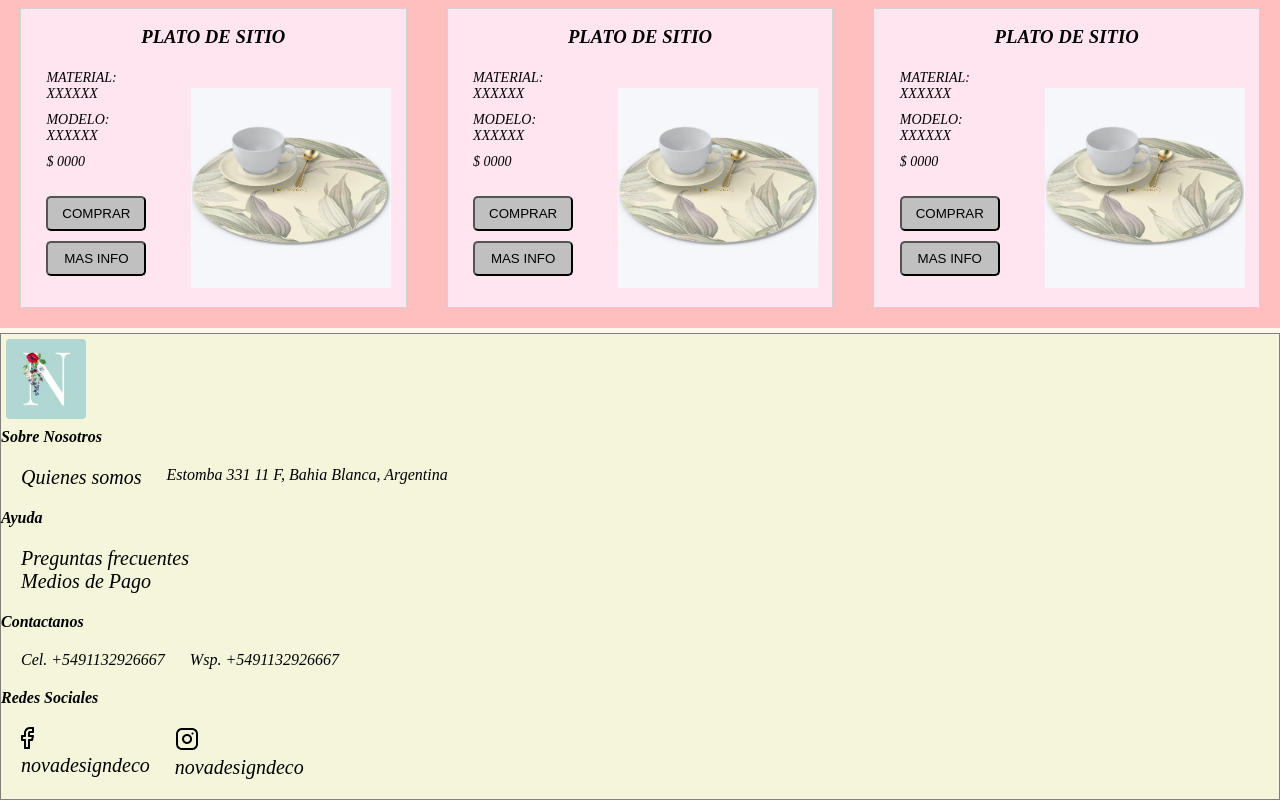
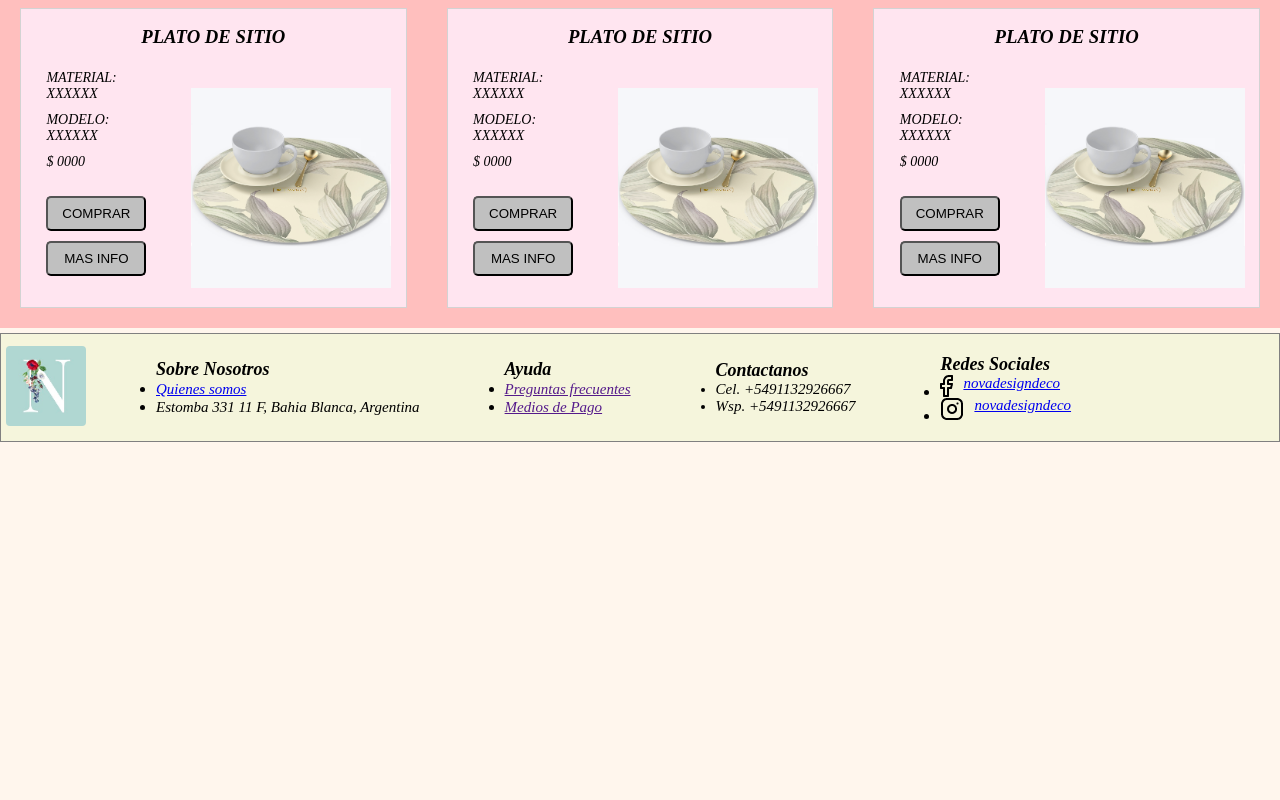
Before and after one commit to MauricioAFernandez/pagina-nova-deco, a plain HTML site: page index.html in a window 1280 px wide. Shown: the part 1172-1972 px from the top of the page. After the commit the page ends 1614 px from the top, so only its background shows below. Drawn offline with Linux system fonts and the light colour scheme.

Commit message:
Maquetado de index con flex y grid

```diff
--- a/css/style.css
+++ b/css/style.css
@@ -318,3 +318,31 @@ aside h5{
     border-radius: 4px;
     margin: 5px;
 }
+
+
+.conteiner-Foot{
+    display: flex;
+    flex-flow: row wrap;
+    justify-content: flex-start;
+    gap: 45px;
+    align-items: center;
+}
+
+.colFoot{
+    width: max-content;
+    margin: 15px;
+    padding: 5px;
+}
+.titFoot{
+    font-size: 18px;
+    font-weight: bold;
+}
+.lettFoot{
+    font-size: 15px;
+}
+
+.social{
+    display: flex;
+    flex-flow: row nowrap;
+    gap: 10px;
+}
--- a/index.html
+++ b/index.html
@@ -4,6 +4,7 @@
     <meta charset="UTF-8">
     <meta http-equiv="X-UA-Compatible" content="IE=edge">
     <meta name="viewport" content="width=device-width, initial-scale=1.0">
+    <!--<link href="https://cdn.jsdelivr.net/npm/bootstrap@5.2.2/dist/css/bootstrap.min.css" rel="stylesheet" integrity="sha384-Zenh87qX5JnK2Jl0vWa8Ck2rdkQ2Bzep5IDxbcnCeuOxjzrPF/et3URy9Bv1WTRi" crossorigin="anonymous">-->
     <link rel="stylesheet" href="./css/style.css">
     <title>Nova Design Deco</title>
 </head>
@@ -118,44 +119,52 @@
             </div>
         </section>
     </main>
-    <footer>
+
+<!-----------------------------------FOOTER------------------------------------------>
+
+    <footer class="conteiner-Foot">
         <div>
             <img src="./assets/logos/logoNova.jpg" alt="logoFoot" class="logoPie">
         </div>
-        <div>
-            <h4>Sobre Nosotros</h4>
+        <div class="colFoot">
+            <h4 class="titFoot">Sobre Nosotros</h4>
             <nav>
-                <ul class="navBar">
-                    <li><a href="./pages/nosotros.html">Quienes somos</a></li>
-                    <li><p>Estomba 331 11 F, Bahia Blanca, Argentina</p></li>
+                <ul class="navBar-foot">
+                    <li><a href="./pages/nosotros.html"  class="lettFoot">Quienes somos</a></li>
+                    <li><p class="lettFoot">Estomba 331 11 F, Bahia Blanca, Argentina</p></li>
                 </ul>
             </nav>
         </div>
-        <div>
-            <h4>Ayuda</h4>
-            <nav class="navBar">
+        <div class="colFoot">
+            <h4 class="titFoot">Ayuda</h4>
+            <nav class="navBar-foot">
                 <ul>
-                    <li><a href="">Preguntas frecuentes</a></li>
-                    <li><a href="">Medios de Pago</a></li>
+                    <li><a href="" class="lettFoot">Preguntas frecuentes</a></li>
+                    <li><a href="" class="lettFoot">Medios de Pago</a></li>
                 </ul>
             </nav>
         </div>
-        <div>
-            <h4>Contactanos</h4>
-            <ul class="navBar">
-                <li>Cel. +5491132926667</li>
-                <li>Wsp. +5491132926667</li>
+        <div class="colFoot">
+            <h4 class="titFoot">Contactanos</h4>
+            <ul class="navBar-foot">
+                <li  class="lettFoot">Cel. +5491132926667</li>
+                <li  class="lettFoot">Wsp. +5491132926667</li>
             </ul>
         </div>
-        <div>
-            <h4>Redes Sociales</h4>
+        <div class="colFoot">
+            <h4 class="titFoot">Redes Sociales</h4>
             <nav>
-                <ul class="navBar">
-                    <li><a href="https://www.facebook.com/NovaDesignDeco"><img src="./assets/logos/facePie.png" alt="logoFace"><p>novadesigndeco</p></a></li>
-                    <li><a href="https://www.instagram.com/novadesigndeco"><img src="./assets/logos/instaPie.png" alt="logoIg"><p>novadesigndeco</p></a></li>
+                <ul class="navBar-foot">
+                    <li><a href="https://www.facebook.com/NovaDesignDeco" class="social"><img src="./assets/logos/facePie.png" alt="logoFace"><p class="lettFoot">novadesigndeco</p></a></li>
+                    <li><a href="https://www.instagram.com/novadesigndeco" class="social"><img src="./assets/logos/instaPie.png" alt="logoIg"><p class="lettFoot">novadesigndeco</p></a></li>
                 </ul>
             </nav>
         </div>
     </footer>
+
+<!--Scrips
+
+<script src="https://cdn.jsdelivr.net/npm/bootstrap@5.2.2/dist/js/bootstrap.bundle.min.js" integrity="sha384-OERcA2EqjJCMA+/3y+gxIOqMEjwtxJY7qPCqsdltbNJuaOe923+mo//f6V8Qbsw3" crossorigin="anonymous"></script>
+-->
 </body>
 </html>
```
Also changed, not shown: pages/nosotros.html (+9 -5 lines).
